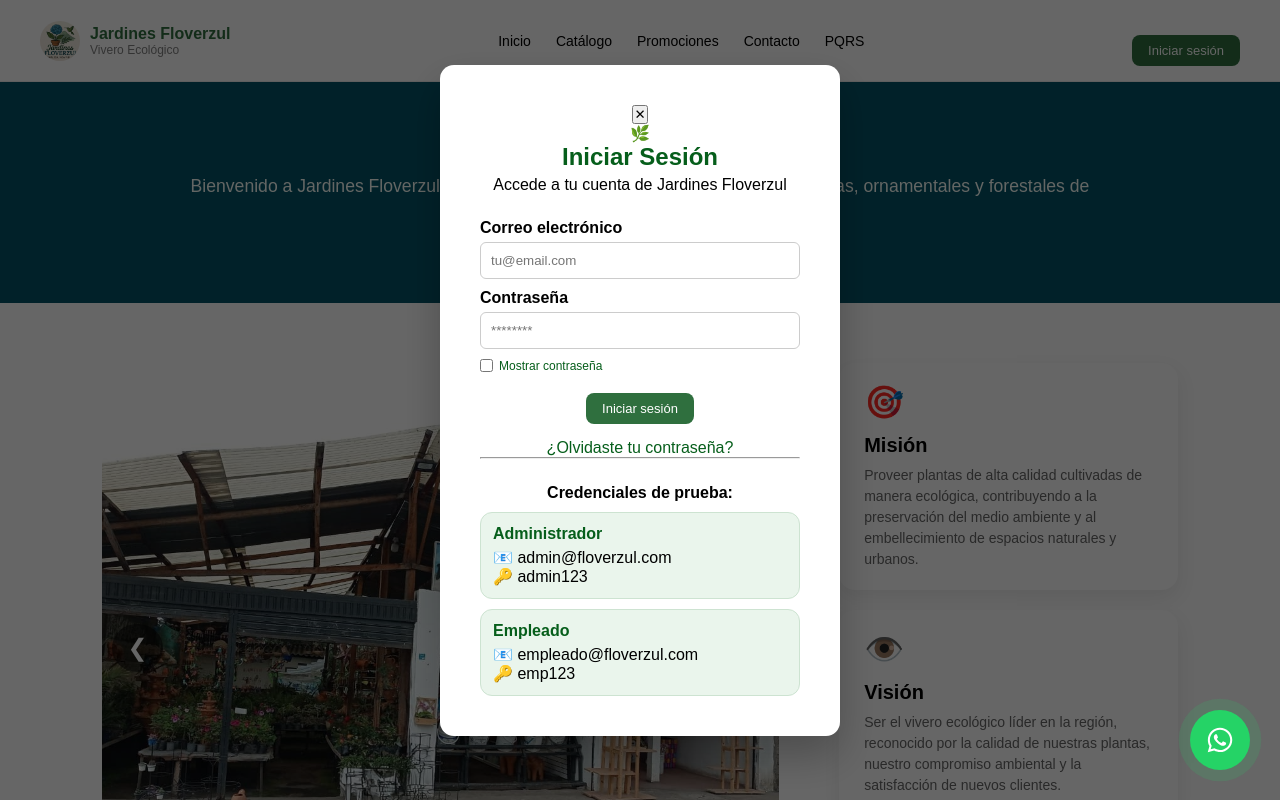
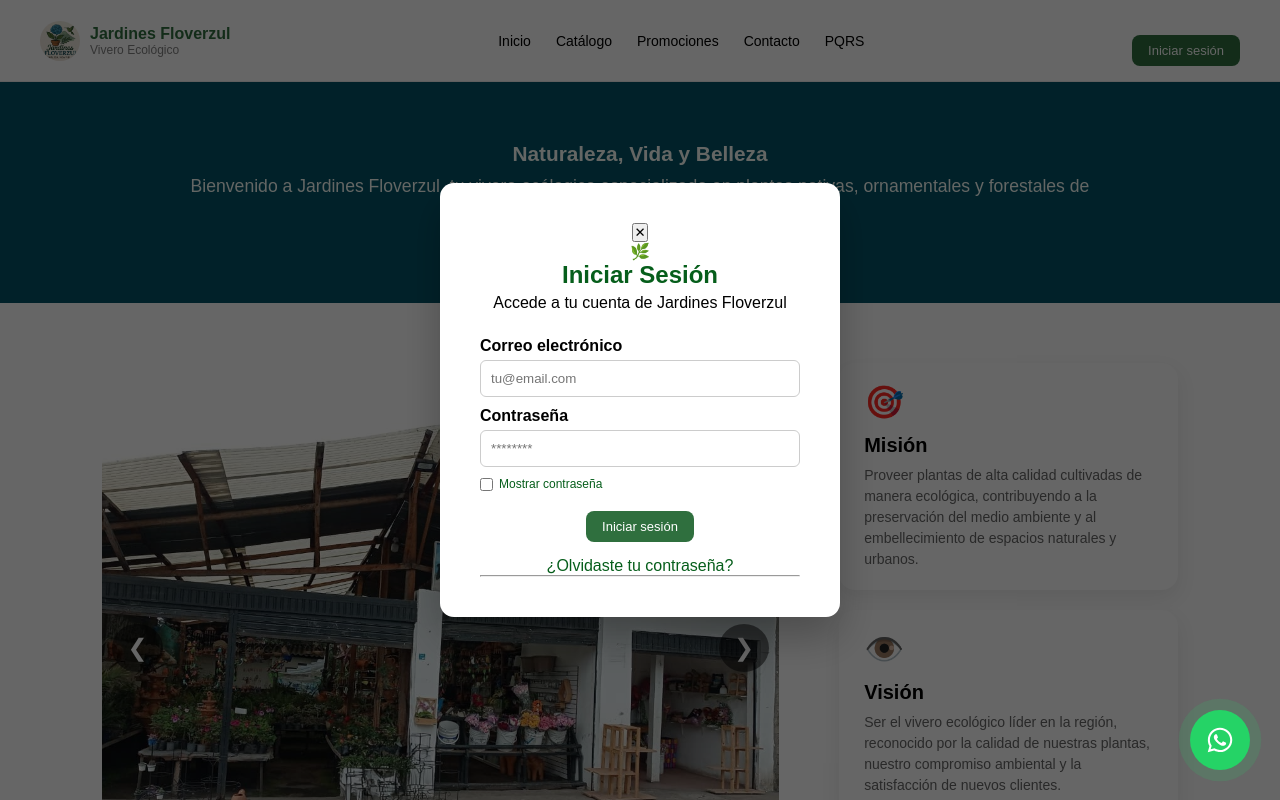
Before and after one commit to NikolasMutis/jardines-floverzul-web, a React (Vite) app: page / in a window 1280 px wide. Both pictures are taken after a click on the button "Iniciar sesión". Shown: the top 800 px of the page. Built offline with nearby package versions, Linux system fonts and the light colour scheme.

Commit message:
Cambio diseño inicio de sesion

```diff
--- a/src/components/LoginModal.css
+++ b/src/components/LoginModal.css
@@ -206,24 +206,3 @@
   width: auto;
   margin: 0;
 }
-
-/* 🔥 SEPARACIÓN DE CREDENCIALES */
-.login-demo {
-  margin-top: 25px;
-}
-
-/* 🔥 CUADROS VERDES */
-.demo-card {
-  background: #eaf5ec;
-  border: 1px solid #cde3d1;
-  border-radius: 12px;
-  padding: 12px;
-  margin-top: 10px;
-  text-align: left;
-}
-
-.demo-card strong {
-  color: #065e1b;
-  display: block;
-  margin-bottom: 5px;
-}
--- a/src/components/LoginModal.jsx
+++ b/src/components/LoginModal.jsx
@@ -83,22 +83,6 @@
 
         <hr className="login-divider" />
 
-        <div className="login-demo">
-          <h4>Credenciales de prueba:</h4>
-
-          <div className="demo-card">
-            <strong>Administrador</strong>
-            <p>📧 admin@floverzul.com</p>
-            <p>🔑 admin123</p>
-          </div>
-
-          <div className="demo-card">
-            <strong>Empleado</strong>
-            <p>📧 empleado@floverzul.com</p>
-            <p>🔑 emp123</p>
-          </div>
-        </div>
-
       </div>
     </div>
 
```
